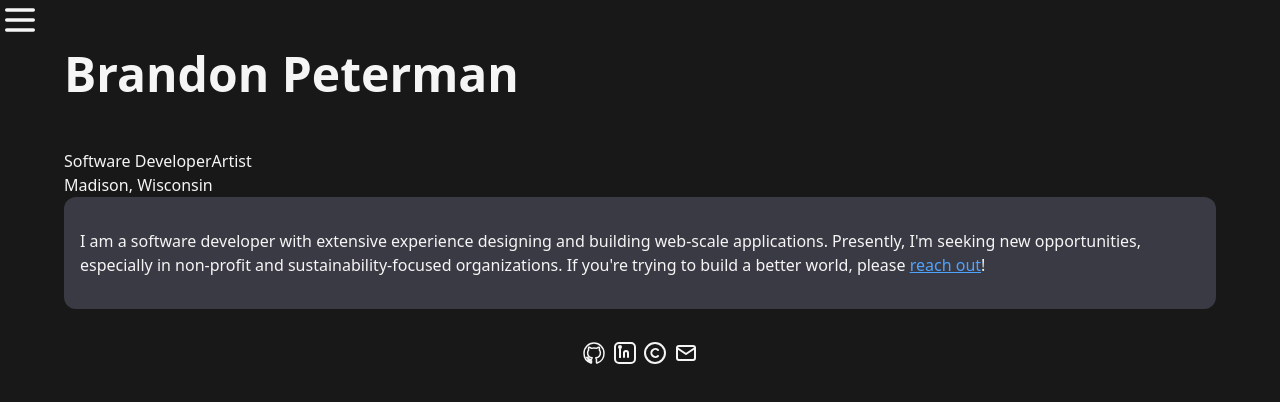
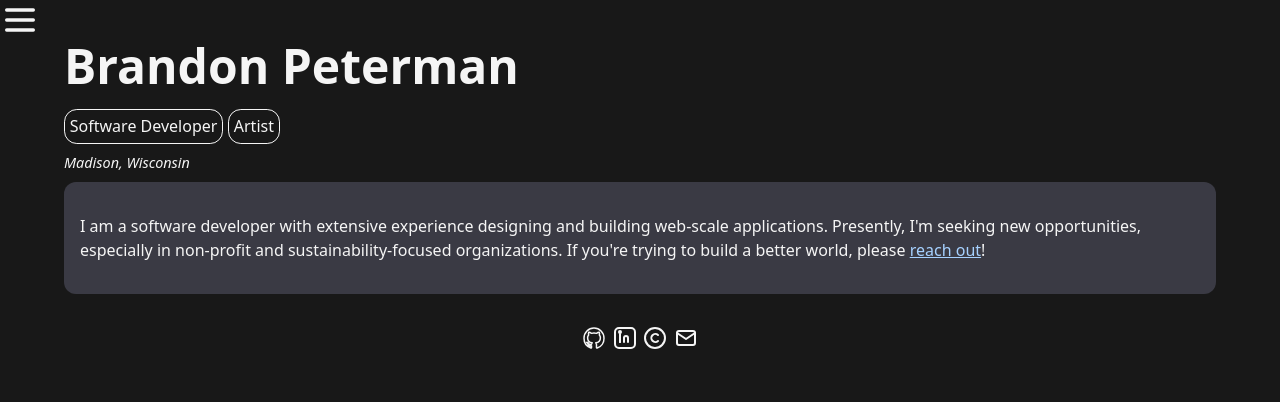
Before and after one commit to brpeterman/brpeterman.github.io, a React (Vite) app: page / in a window 1280 px wide. Shown: the top 402 px of the page. Built offline with nearby package versions, Linux system fonts and the light colour scheme.

Commit message:
Add/update styles for header and CV

```diff
--- a/src/App.tsx
+++ b/src/App.tsx
@@ -51,29 +51,29 @@ export default function App(props: AppProps) {
   return (
     <>
       <div className="main-layout">
-        <section className="main-layout-navigation">
+        <nav className="main-layout-navigation">
           <Navigation
             collapsed={navCollapsed}
             setCollapsed={setNavCollapsed}
             theme={theme}
             toggleTheme={toggleTheme}/>
-        </section>
+        </nav>
 
-        <section className="main-layout-header">
+        <header className="main-layout-header">
           <Header
             name="Brandon Peterman"
             titles={["Software Developer", "Artist"]}
             location="Madison, Wisconsin"
             pageName={pageName}
           />
-        </section>
+        </header>
 
-        <section className="main-layout-content">
+        <main className="main-layout-content">
           { pageContent }
-        </section>
-        <section className="main-layout-footer">
+        </main>
+        <footer className="main-layout-footer">
           <ContactLinks />
-        </section>
+        </footer>
       </div>
     </>
   )
--- a/src/components/Header.css
+++ b/src/components/Header.css
@@ -1,3 +1,19 @@
 h1 {
-    font-size: 3em;
+    font-size: 3rem;
+    margin-bottom: 1rem;
 }
+
+.job-title {
+    display: inline-block;
+    padding: 0.3rem;
+    border-radius: 0.8rem;
+    border: 1px solid var(--fg);
+    margin-right: 0.3rem;
+}
+
+.location {
+    font-style: italic;
+    font-size: 0.9rem;
+    margin-top: 0.5rem;
+    margin-bottom: 0.5rem;
+}
--- a/src/components/Header.tsx
+++ b/src/components/Header.tsx
@@ -13,7 +13,7 @@ export default function Header(props: HeaderProps) {
       <h1>{ props.name + (props.pageName ? ` — ${props.pageName}` : "") }</h1>
       <div className="titles">
         {
-          props.titles.map(title => <span className="job-title">{ title }</span>)
+          props.titles.map(title => <div className="job-title">{ title }</div>)
         }
       </div>
       <div className="location">{ props.location }</div>
--- a/src/components/WorkExperience.css
+++ b/src/components/WorkExperience.css
@@ -0,0 +1,25 @@
+.list-section ul.section-content {
+    list-style: none;
+}
+
+.list-section ul li.work-experience-item {
+    border-left: 3px solid var(--fg);
+    padding: 1rem;
+    margin-bottom: 1rem;
+}
+
+.timespan {
+    font-size: 1.2rem;
+    color: var(--accent);
+    font-weight: bold;
+}
+
+.experience .expand-button {
+    width: 100%;
+    padding: 0.5rem;
+    border: 1px solid var(--fg);
+    border-radius: 0.5rem;
+    background: none;
+    color: var(--fg);
+    font-size: 1rem;
+}
--- a/src/components/WorkExperience.tsx
+++ b/src/components/WorkExperience.tsx
@@ -14,7 +14,7 @@ export default function WorkExperience(props: WorkExperienceProps) {
   const [collapsed, setCollapsed] = useState(true);
 
   return (
-    <li>
+    <li className="work-experience-item">
       <section className="experience">
         <div className="experience-header">
           <div className="timespan">{ `${props.startYear}—${props.endYear}` }</div>
--- a/src/index.css
+++ b/src/index.css
@@ -2,8 +2,8 @@
   --bg: #181818;
   --card: #3a3a44;
   --fg: #f5f5f5;
-  --accent: #4fa3ff;
-  --highlight: #646cff;
+  --accent: #a6d1ff;
+  --highlight: #c9e3ff;
   --border: #333;
 
   font-family: system-ui, Avenir, Helvetica, Arial, sans-serif;
```
